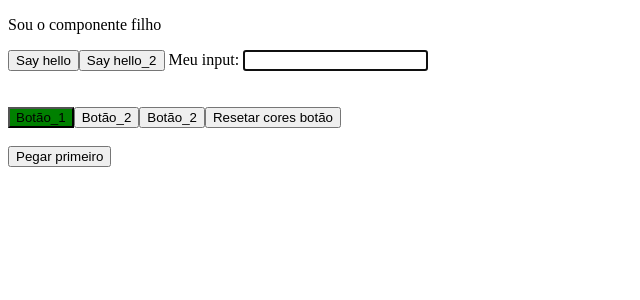
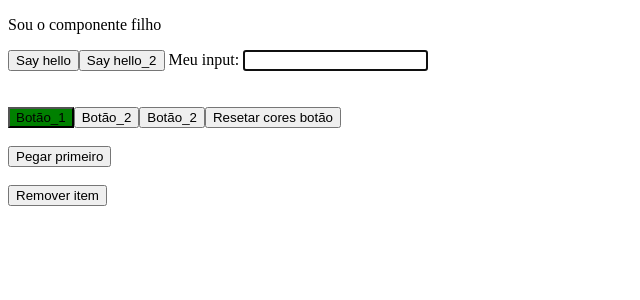
Before and after one commit to thiago-desenv/fundamentos-angular-v17, an Angular app: page / in a window 1280 px wide. Shown: the top 300 px of the page, without its empty margins (0-640 px from the left). Built offline with nearby package versions, Linux system fonts and the light colour scheme.

Commit message:
Usado o changes para identificar alterações na estrutura de buttonsEl e executando o console.log

```diff
--- a/src/app/app.component.html
+++ b/src/app/app.component.html
@@ -44,3 +44,6 @@ Meu input: <input type="text" #meuInput *ngIf="true">
 <br>
 <br>
 <button (click)="firstItem()">Pegar primeiro</button>
+<br>
+<br>
+<button (click)="removeItem()">Remover item</button>
--- a/src/app/app.component.ts
+++ b/src/app/app.component.ts
@@ -18,6 +18,10 @@ export class AppComponent implements OnInit, AfterViewInit {
     this.meuInputEl.nativeElement.focus();
     console.log(this.buttonsEl.toArray());
     this.buttonsEl.toArray()[0].nativeElement.style.backgroundColor = 'green';
+
+    this.buttonsEl.changes.subscribe((result) => {
+      console.log('changes', result);
+    });
   }
 
   ngOnInit() {
@@ -55,6 +59,10 @@ export class AppComponent implements OnInit, AfterViewInit {
     const primeiroToArray = this.buttonsEl.toArray()[2]!;
     primeiroToArray.nativeElement.style.backgroundColor = 'blue';
     primeiroToArray.nativeElement.style.color = 'white';
+  }
+
+  removeItem() {
+    this.buttonList.shift();
   }
 
 
```
